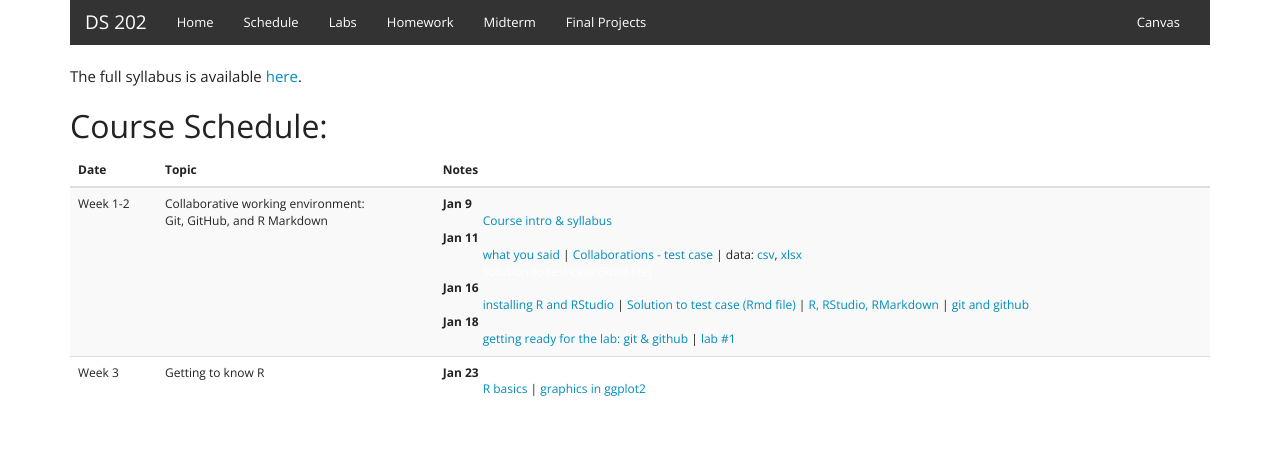
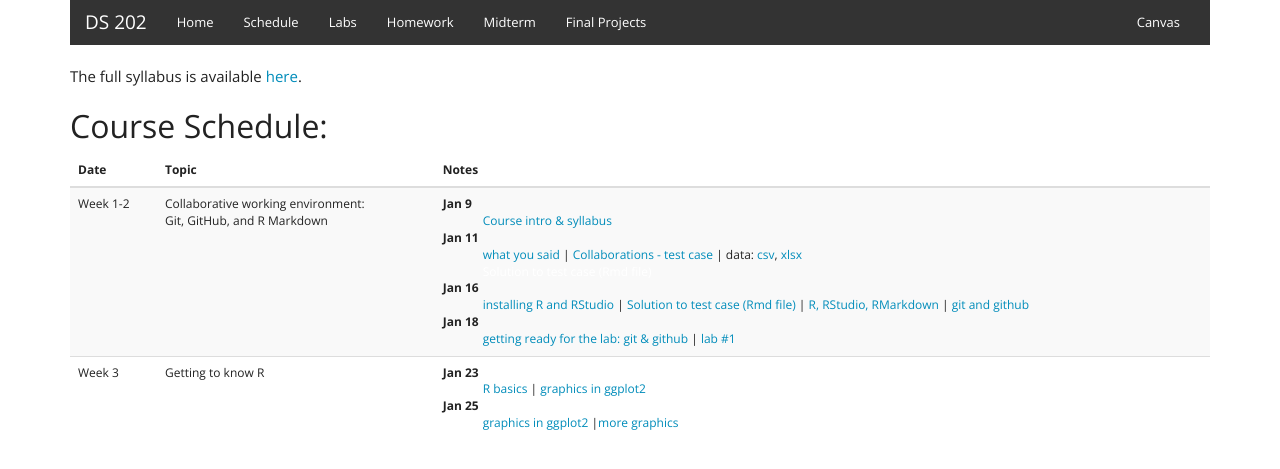
Before and after one commit to DS202-at-ISU/DS202-at-ISU.github.io-2018, a Jekyll site: the page built from schedule.html, in a window 1280 px wide. Shown: the top 469 px of the page. Built offline with Jekyll 4.4.1, drawn with Linux system fonts in a browser that asks for light colours.

Commit message:
update schedule with links

```diff
--- a/schedule.html
+++ b/schedule.html
@@ -53,6 +53,8 @@ The full syllabus is available <a href="syllabus.pdf" target=_blank>here</a>.
           <dl>
           <dt>Jan 23</dt>
           <dd><a href="../materials/02_r-intro/01_r-calculator.html" target=_blank>R basics</a> | <a href="../materials/02_r-intro/02_r-graphics.html" target=_blank>graphics in ggplot2</a></dd>
+          <dt>Jan 25</dt>
+          <dd><a href="../materials/02_r-intro/02_r-graphics.html" target=_blank>graphics in ggplot2</a> |<a href="../materials/02_r-intro/03_r-graphics.html" target=_blank>more graphics</a></dd>
            </dl>
         </td>
       </tr>
```
